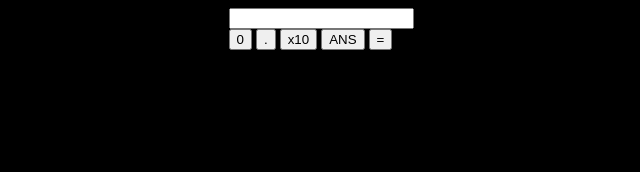
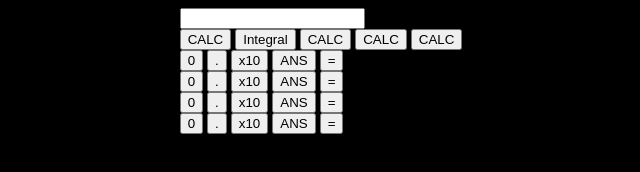
Before and after one commit to KTN2757/Calculator, a plain HTML site: page index.html in a window 1280 px wide. Shown: the whole page, without its empty margins (319-959 px from the left). Drawn offline with Linux system fonts and the light colour scheme.

Commit message:
Added some placeholder buttons, not functional YET.

```diff
--- a/index.html
+++ b/index.html
@@ -5,7 +5,7 @@
     <meta name="viewport" content="width=device-width, initial-scale=1.0" />
     <link rel="stylesheet" href="style.css" />
     <script src="script.js" defer></script>
-    <title>Document</title>
+    <title>Web-based Calculator</title>
   </head>
   <body></body>
   <form>
@@ -13,6 +13,34 @@
       <input type="text" />
     </div>
     <div class="Buttons">
+      <div>
+        <input type="button" value="CALC" />
+        <input type="button" value="Integral" />
+        <input type="button" value="CALC" />
+        <input type="button" value="CALC" />
+        <input type="button" value="CALC" />
+      </div>
+      <div>
+        <input type="button" value="0" />
+        <input type="button" value="." />
+        <input type="button" value="x10" />
+        <input type="button" value="ANS" />
+        <input type="button" value="=" />
+      </div>
+      <div>
+        <input type="button" value="0" />
+        <input type="button" value="." />
+        <input type="button" value="x10" />
+        <input type="button" value="ANS" />
+        <input type="button" value="=" />
+      </div>
+      <div>
+        <input type="button" value="0" />
+        <input type="button" value="." />
+        <input type="button" value="x10" />
+        <input type="button" value="ANS" />
+        <input type="button" value="=" />
+      </div>
       <div>
         <input type="button" value="0" />
         <input type="button" value="." />
```
